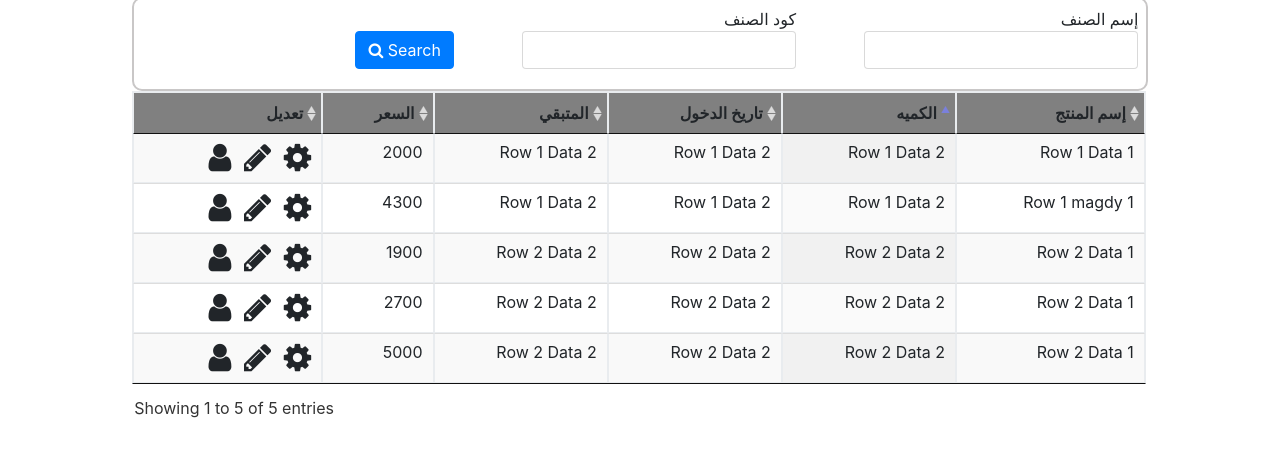
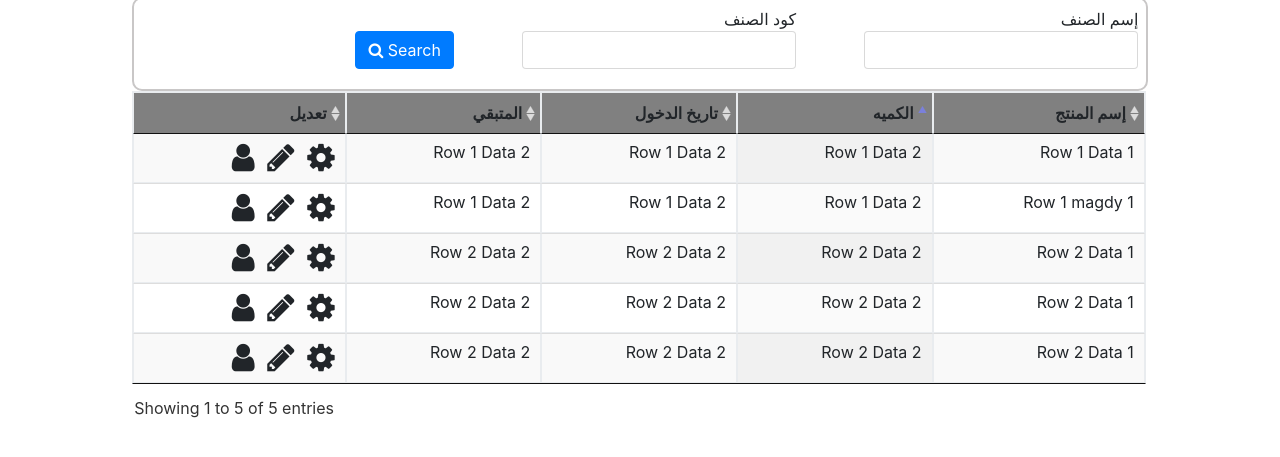
Before and after one commit to muhamedhsn92/invM, a plain HTML site: page index.html in a window 1280 px wide. Shown: the part 167-624 px from the top of the page. Drawn offline with Linux system fonts and the light colour scheme.

Commit message:
no Salary

```diff
--- a/index.html
+++ b/index.html
@@ -308,7 +308,6 @@
                   <th>الكميه</th>
                   <th>تاريخ الدخول </th>
                   <th>المتبقي</th>
-                  <th data-class-name="priority">السعر</th>
 
                   <th>تعديل</th>
                 </tr>
@@ -319,7 +318,7 @@
                   <td>Row 1 Data 2</td>
                   <td>Row 1 Data 2</td>
                   <td>Row 1 Data 2</td>
-                  <td>2000</td>
+
                   <td>
                     <a class="pl-2">
                       <span>
@@ -343,7 +342,7 @@
                   <td>Row 1 Data 2</td>
                   <td>Row 1 Data 2</td>
                   <td>Row 1 Data 2</td>
-                  <td>4300</td>
+
                   <td>
                     <a class="pl-2">
                       <span>
@@ -367,7 +366,7 @@
                   <td>Row 2 Data 2</td>
                   <td>Row 2 Data 2</td>
                   <td>Row 2 Data 2</td>
-                  <td>1900</td>
+
                   <td>
                     <a class="pl-2">
                       <span>
@@ -391,7 +390,7 @@
                   <td>Row 2 Data 2</td>
                   <td>Row 2 Data 2</td>
                   <td>Row 2 Data 2</td>
-                  <td>2700</td>
+
                   <td>
                     <a class="pl-2">
                       <span>
@@ -415,7 +414,7 @@
                   <td>Row 2 Data 2</td>
                   <td>Row 2 Data 2</td>
                   <td>Row 2 Data 2</td>
-                  <td>5000</td>
+
                   <td>
                     <a class="pl-2">
                       <span>
```
Also changed, not shown: About.html (+6 -6 lines).
